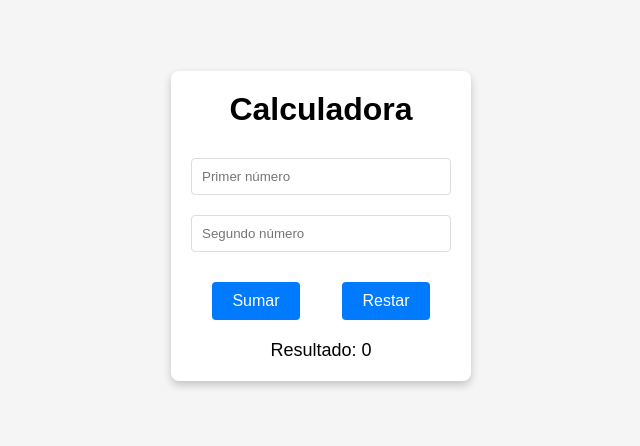
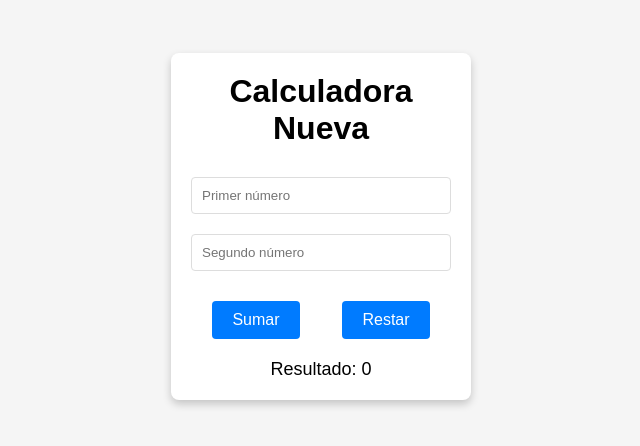
Before and after one commit to pacisnerosi24/JavaScriptAc, a plain HTML site: page index.html in a window 1280 px wide. Shown: the part 174-620 px from the top of the page, without its empty margins (319-959 px from the left). Drawn offline with Linux system fonts and the light colour scheme.

Commit message:
refactor: :rocket: code refactor h1 index

```diff
--- a/index.html
+++ b/index.html
@@ -8,7 +8,7 @@
 </head>
 <body>
     <div class="calculator">
-        <h1>Calculadora</h1>
+        <h1>Calculadora Nueva</h1>
         <input type="number" id="num1" placeholder="Primer número">
         <input type="number" id="num2" placeholder="Segundo número">
 
```
